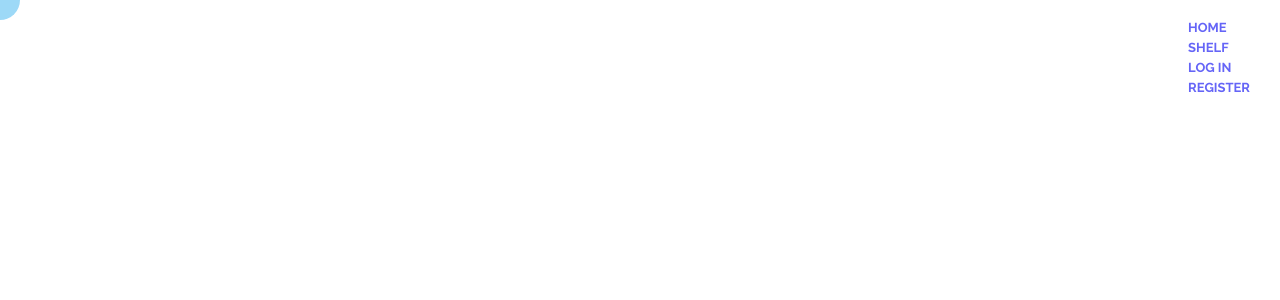
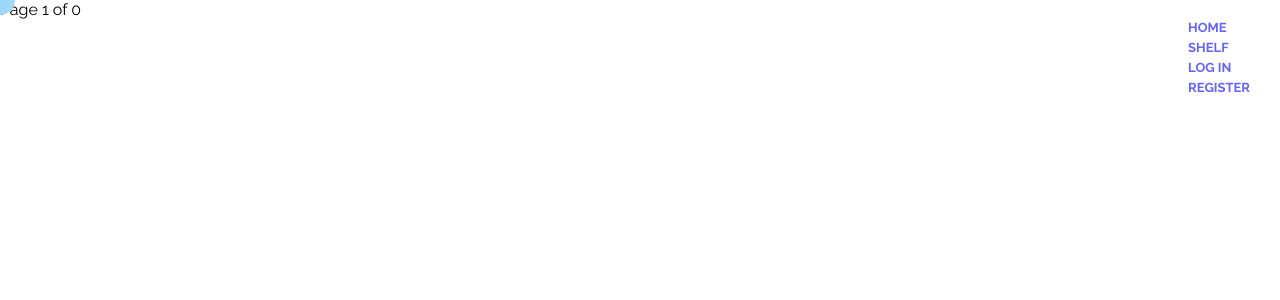
Before and after one commit to Eorime/Book-Exchange, a Django app: page /browse in a window 1280 px wide. Shown: the top 300 px of the page. Run offline with Django 5.2, Linux system fonts and the light colour scheme; data that the repository does not hold is empty.

Commit message:
Fetch more books, add pagination logic

```diff
--- a/bookExchange/management/commands/fetch_books.py
+++ b/bookExchange/management/commands/fetch_books.py
@@ -15,7 +15,7 @@ class Command(BaseCommand):
             params = {
                 'api-key': API_KEY,
                 'query': 'all',
-                'number': 100,
+                'number': 1000,
                 'offset': 1
             }
 
--- a/bookExchange/static/style.css
+++ b/bookExchange/static/style.css
@@ -142,8 +142,8 @@ a {
 	border-radius: 50%;
 	background-color: #9dd9f7;
 	pointer-events: none;
-	width: 40px;
-	height: 40px;
+	width: 30px;
+	height: 30px;
 	transition: transform 0.15s ease-out, opacity 0.3s ease-in-out;
 	z-index: 2;
 
--- a/bookExchange/templates/browse.html
+++ b/bookExchange/templates/browse.html
@@ -68,7 +68,32 @@
 	</a>
 	{% endfor %}
 </div>
-{% endblock %}
+
+{% if current_page or total_pages %}
+<div class="pagination-container">
+	<div class="pagination">
+		{% if current_page > 1 %}
+		<a
+			href="?page={{ current_page|add:'-1' }}"
+			class="pagination-button prev-button"
+		>
+			&laquo; Previous
+		</a>
+		{% endif %}
+
+		<span class="page-info">Page {{ current_page }} of {{ total_pages }}</span>
+
+		{% if current_page < total_pages %}
+		<a
+			href="?page={{ current_page|add:'1' }}"
+			class="pagination-button next-button"
+		>
+			Next &raquo;
+		</a>
+		{% endif %}
+	</div>
+</div>
+{% endif %} {% endblock %}
 
 <!-- iqneba shelfshi ori tipi, erti iqneba lend (wignebi romlebic shegidzlia atxovo) da favorites(romlebic ginda ro itxovo) -->
 <!--favoritestvis obviously guli iqneba, da lendistvis rame icon iqneba mosafiqrebeli-->
--- a/bookExchange/templates/layout.html
+++ b/bookExchange/templates/layout.html
@@ -11,7 +11,7 @@
 	</head>
 	<body>
 		<!-- loader -->
-		<!-- {% if not hide_loader %}
+		{% if not hide_loader %}
 		<div class="container">
 			<p class="pulsate">Loading...</p>
 			<div class="book">
@@ -22,7 +22,7 @@
 				<div class="page pageFlip"></div>
 			</div>
 		</div>
-		{% endif %} -->
+		{% endif %}
 		<!-- layout stuff -->
 		<div class="mouse-circle"></div>
 		<div class="navbar">
--- a/bookExchange/views.py
+++ b/bookExchange/views.py
@@ -11,35 +11,50 @@ from django.core.cache import cache
 from django.shortcuts import redirect
 
 
-def fetch_books():
-    cached_books = cache.get("all_books")
-    if cached_books:
-        print(f"CACHE HIT: Found {len(cached_books)} books in cache")
-        return cached_books
+def fetch_books(page=1, per_page=100):
+    """
+    Fetch books with pagination
+    page: Which page to fetch (starting from 1)
+    per_page: How many books per page (default 100)
+    """
+    cache_key = f"books_page_{page}"
+    cached_page = cache.get(cache_key)
 
-    print("CACHE MISS: Fetching from API")
+    if cached_page:
+        print(f"CACHE HIT: Found page {page} in cache with {len(cached_page['books'])} books")
+        return cached_page
 
-    books = []
+    print(f"CACHE MISS: Fetching page {page} from API")
+
     API_KEY = "20ce11f3bdfd4e24ae5a07bc3311bb8e"
     base_url = "https://api.bigbookapi.com/search-books"
+
+    offset = (page - 1) * per_page + 1
 
     try:
         params = {
             'api-key': API_KEY,
             'query': 'all',
-            'number': 100,
-            'offset': 1
+            'number': per_page,
+            'offset': offset
         }
 
         response = requests.get(base_url, params=params, timeout=50)
         if response.status_code == 200:
             data = response.json()
-            print(f"Parsed JSON data: {data}")
-            # return just the books list with flattened structure, easy to run over
             books = [book[0] for book in data.get('books', [])]
-            if books:
-                cache.set('all_books', books, 86400)
-            return books
+
+            result = {
+                'books': books,
+                'total': data.get('available', 0),
+                'page': page,
+                'per_page': per_page,
+                'total_pages': (data.get('available', 0) + per_page - 1) // per_page
+            }
+
+            # cache this page for 24 hours
+            cache.set(cache_key, result, 86400)
+            return result
         else:
             print(f"Error fetching books: {response.status_code}")
 
@@ -50,7 +65,8 @@ def fetch_books():
     except Exception as e:
         print(f"Unexpected error: {str(e)}")
 
-    return books
+    # return empty result if something went wrong
+    return {'books': [], 'total': 0, 'page': page, 'per_page': per_page, 'total_pages': 0}
 
 def fetch_book_details(book_id):
     cached_book = cache.get(f"book_{book_id}")
@@ -85,11 +101,12 @@ def fetch_book_details(book_id):
 
     return None
 
-# Create your views here.
+# create your views here.
 
 def index(request):
-    books = fetch_books()
-    firstEight = books[:8]
+    # fetch the first page with 100 books but only show the first 8
+    books_data = fetch_books(page=1, per_page=100)
+    firstEight = books_data['books'][:8]
     return render(request, "index.html", {
         "books": firstEight
     })
@@ -188,11 +205,18 @@ def shelf(request):
     })
 
 def browse(request):
-    books = fetch_books()
+    # Get the requested page number from query parameters
+    page = int(request.GET.get('page', 1))
+    per_page = 100  # Show 100 books per page
+
+    books_data = fetch_books(page=page, per_page=per_page)
+
     return render(request, "browse.html", {
-        "books": books
+        "books": books_data['books'],
+        "current_page": books_data['page'],
+        "total_pages": books_data['total_pages'],
+        "total_books": books_data['total'],
     })
-
 
 def book(request, book_id):
     book_details = fetch_book_details(book_id)
```
Also changed, not shown: db.sqlite3.
